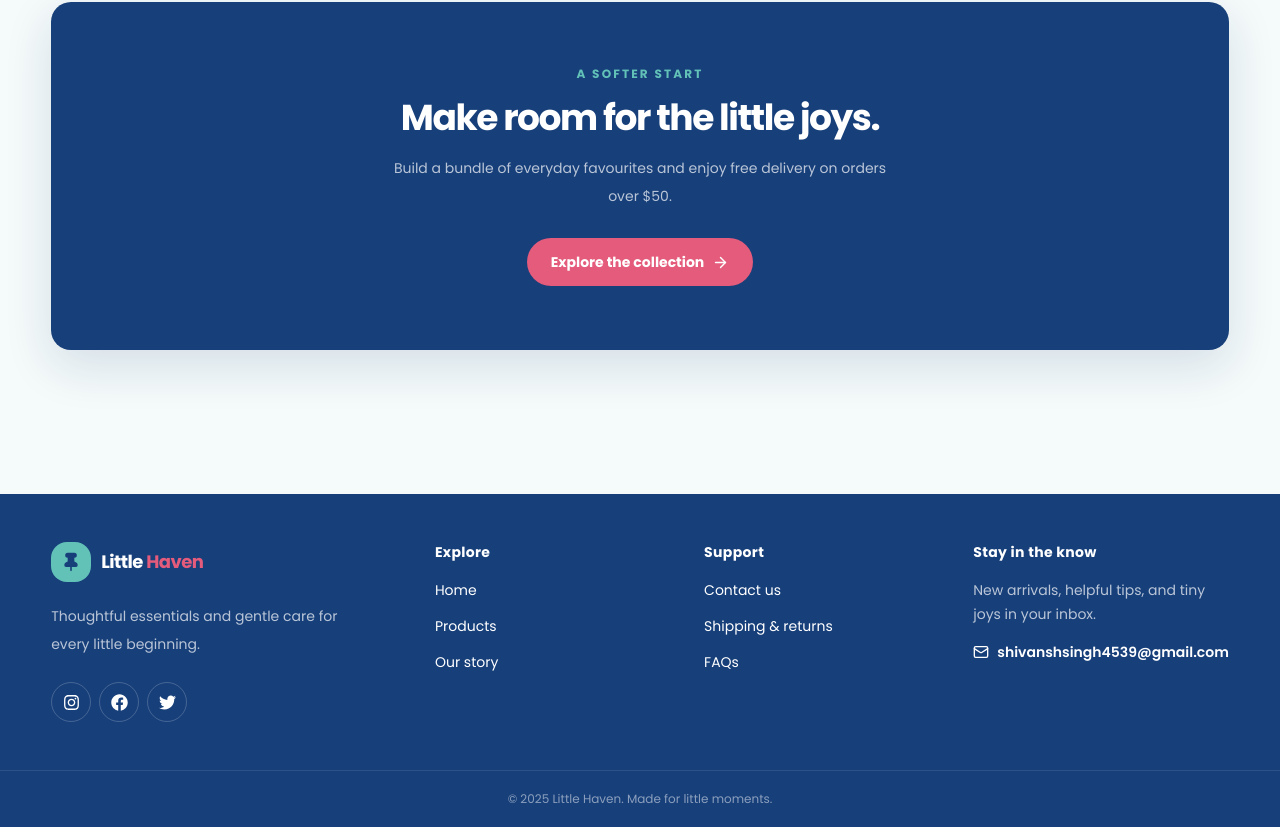
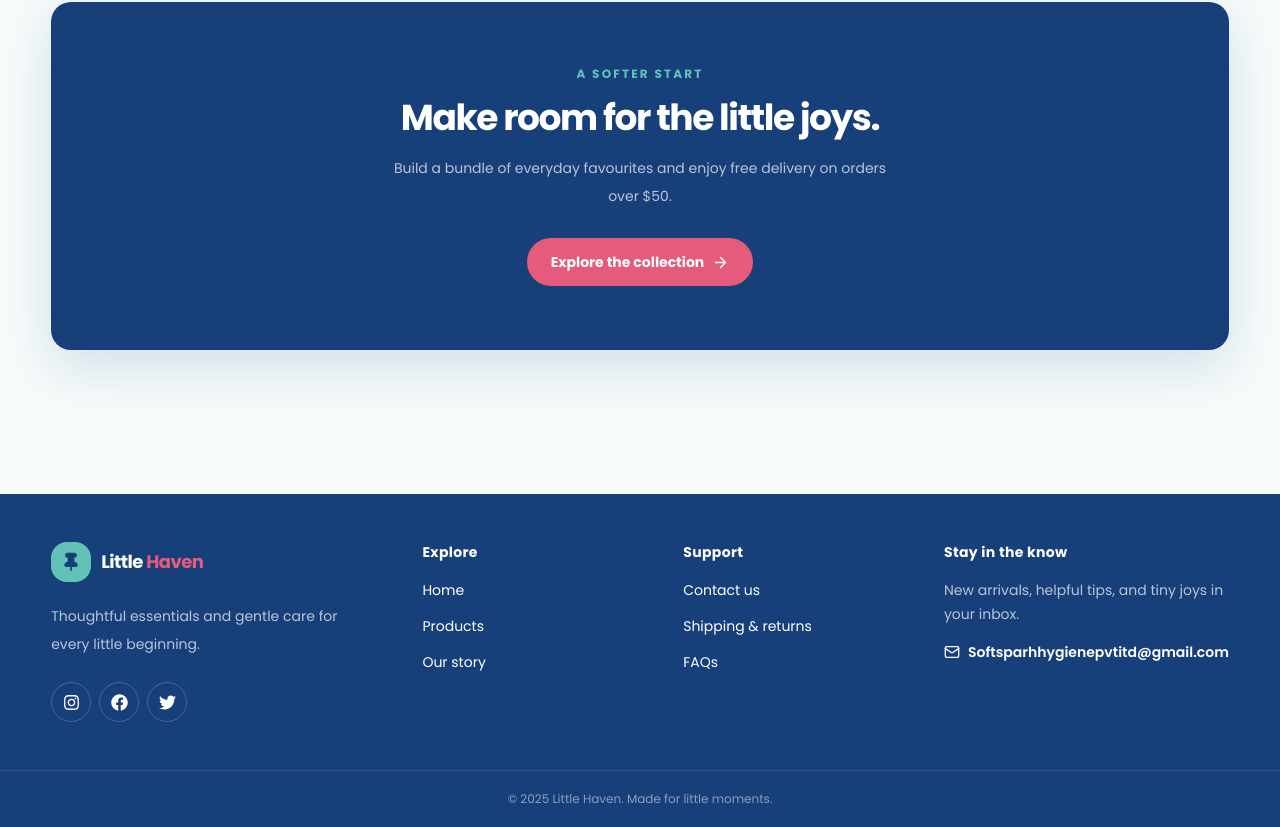
Before and after one commit to ShivanshDeveloper1/GithubCopilot_wbsite, a Next.js app: page / in a window 1280 px wide. Shown: the part 2309-3136 px from the top of the page. Built offline with nearby package versions, Linux system fonts and the light colour scheme; no server answers; the database is empty.

Commit message:
changing tsconfig

```diff
--- a/app/contact/page.jsx
+++ b/app/contact/page.jsx
@@ -24,7 +24,7 @@ export default function ContactPage() {
             <h2 className="font-[var(--font-heading)] text-xl font-bold">Good things start with hello.</h2>
             <p className="mt-3 text-sm leading-7 text-white/70">We usually reply within one business day, Monday through Friday.</p>
             <div className="mt-7 space-y-5 text-sm">
-              <a href="mailto:shivanshsingh4539@gmail.com" className="flex items-center gap-3 text-white/85 transition-colors hover:text-[var(--color-mint)]"><Mail size={17} aria-hidden="true" />shivanshsingh4539@gmail.com</a>
+              <a href="mailto:Softsparhhygienepvtitd@gmail.com" className="flex items-center gap-3 text-white/85 transition-colors hover:text-[var(--color-mint)]"><Mail size={17} aria-hidden="true" />Softsparhhygienepvtitd@gmail.com</a>
               <a href="tel:+18005550142" className="flex items-center gap-3 text-white/85 transition-colors hover:text-[var(--color-mint)]"><Phone size={17} aria-hidden="true" /> +91-7017665151</a>
               <p className="flex items-center gap-3 text-white/85"><MapPin size={17} aria-hidden="true" /> Portland, Oregon</p>
             </div>
--- a/app/page.tsx
+++ b/app/page.tsx
@@ -1,3 +1,4 @@
+import { Suspense } from "react";
 import { ArrowRight } from "lucide-react";
 import Link from "next/link";
 import FeaturesSection from "@/components/FeaturesSection";
@@ -11,13 +12,11 @@ import Product from "@/models/pamper";
 export default async function Home() {
   await dbConnect();
 
-  // 1. Removed {} and added .lean() for plain JS objects
   const rawProducts = await Product.find()
     .sort({ createdAt: -1 })
     .limit(8)
     .lean();
 
-  // 2. Safely transform _id to string for Next.js Client Components
   const products = rawProducts.map((doc: any) => ({
     ...doc,
     id: doc._id.toString(),
@@ -36,7 +35,9 @@ export default async function Home() {
           description="Find the essentials that make daily routines feel a touch softer."
         />
         <div className="mt-10">
-          <CategoryGrid />
+          <Suspense fallback={<div>Loading categories...</div>}>
+            <CategoryGrid />
+          </Suspense>
         </div>
       </section>
 
@@ -48,7 +49,9 @@ export default async function Home() {
           description="Practical, lovely, and ready for all the small moments that fill your day."
         />
         <div className="mt-10">
-          <ProductGrid products={products} />
+          <Suspense fallback={<div>Loading products...</div>}>
+            <ProductGrid products={products} />
+          </Suspense>
         </div>
       </section>
 
--- a/components/Footer.jsx
+++ b/components/Footer.jsx
@@ -85,11 +85,11 @@ export default function Footer() {
           </p>
 
           <a
-            href="mailto:shivanshsingh4539@gmail.com"
+            href="mailto:Softsparhhygienepvtitd@gmail.com"
             className="mt-4 flex items-center gap-2 text-sm font-semibold text-[var(--color-mint)] hover:text-white"
           >
             <Mail size={16} aria-hidden="true" />
-           shivanshsingh4539@gmail.com
+           Softsparhhygienepvtitd@gmail.com
           </a>
         </div>
       </div>
```
